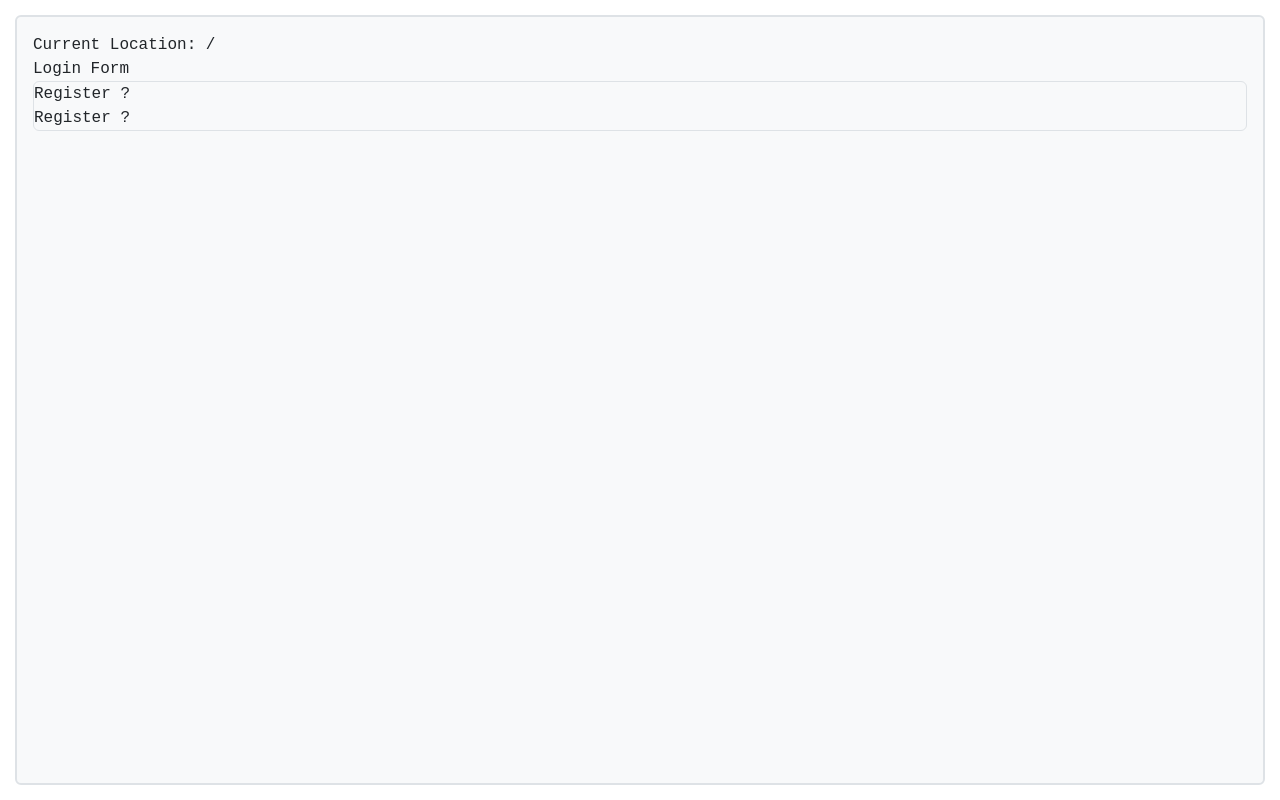
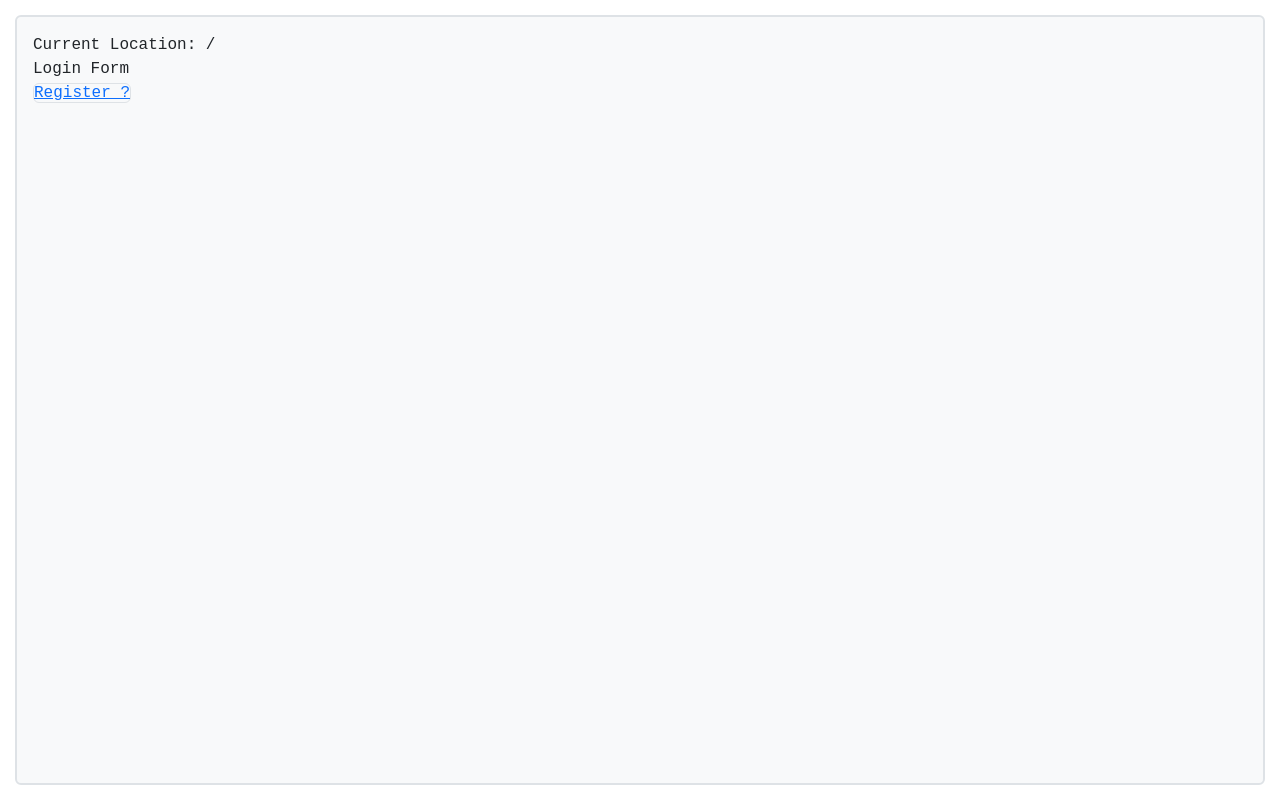
Before and after one commit to Pantaleon-Arkady/General-Project, a React (Vite) app in the folder frontend/: page / in a window 1280 px wide. Built offline with nearby package versions, Linux system fonts and the light colour scheme.

Commit message:
switching login and register forms logic

```diff
--- a/frontend/src/App.jsx
+++ b/frontend/src/App.jsx
@@ -1,4 +1,4 @@
-import { Outlet, useLocation } from 'react-router-dom';
+import { Outlet, useLocation, Link } from 'react-router-dom';
 import './App.css';
 import Register from './forms/Register';
 import { useEffect, useState } from 'react';
@@ -10,8 +10,10 @@ function App() {
     useEffect(() => {
         if (location.pathname === "/register") {
             setIsRegister(true)
+        } else {
+            setIsRegister(false)
         }
-    }, [location.pathname])
+    }, [location])
 
     return (
         <>
@@ -21,10 +23,9 @@ function App() {
                         Current Location: {location.pathname}
                     </div>
                     <Outlet />
-                    <div className='border rounded'>
-                        {location.pathname === "/login" || "/" ? "Register ?" : "Login ?" }<br />
+                    <Link to={`${isRegister ? "/login" : "/register"}`} className='border rounded'>
                         {isRegister ? "Login ?" : "Register ?"}
-                    </div>
+                    </Link>
                 </div>
             </div>
         </>
```
